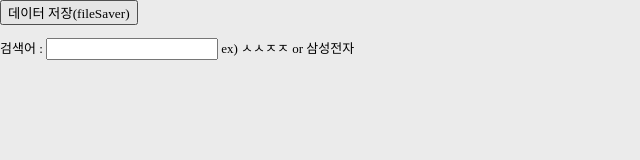
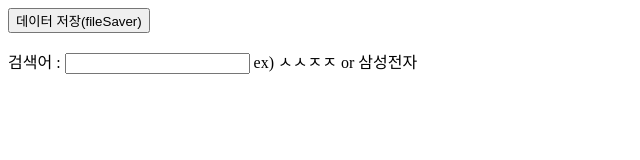
Before and after one commit to clrnrqkqh/js-stock-filter, a website with bundled scripts: page index.html in a window 1280 px wide. Shown: the whole page, without its empty margins (0-640 px from the left). Built offline with nearby package versions, Linux system fonts and the light colour scheme.

Commit message:
2 files modified

```diff
--- a/index.html
+++ b/index.html
@@ -4,18 +4,21 @@
 <head>
 	<meta charset="UTF-8" />
 	<title>한글초성 검색</title>
-	<link rel="stylesheet" href="style.css">
-
-	<!--공통모듈-->
+	<!--
+  <link rel="stylesheet" href="style.css">
+	-->
+	<!--공통모듈
 	<script src="./lib/FileSaver.js"></script>
 	<script src="./lib/hangul.js"></script>
 	<script src="./lib/w3.js"></script>
-
-	<!--JSON 데이터 호출하기-->
+-->
+	<!--JSON 데이터 호출하기
 	<script src="./public/jsondata.js"></script>
+  -->
 	<!-- or from CDN -->
 	<!--<script src="https://unpkg.com/hangul-js" type="text/javascript"></script>-->
 	<script defer src="./index.js"></script>
+
 </head>
 
 <body>
```
Also changed, not shown: index.js (+7 -7 lines).
